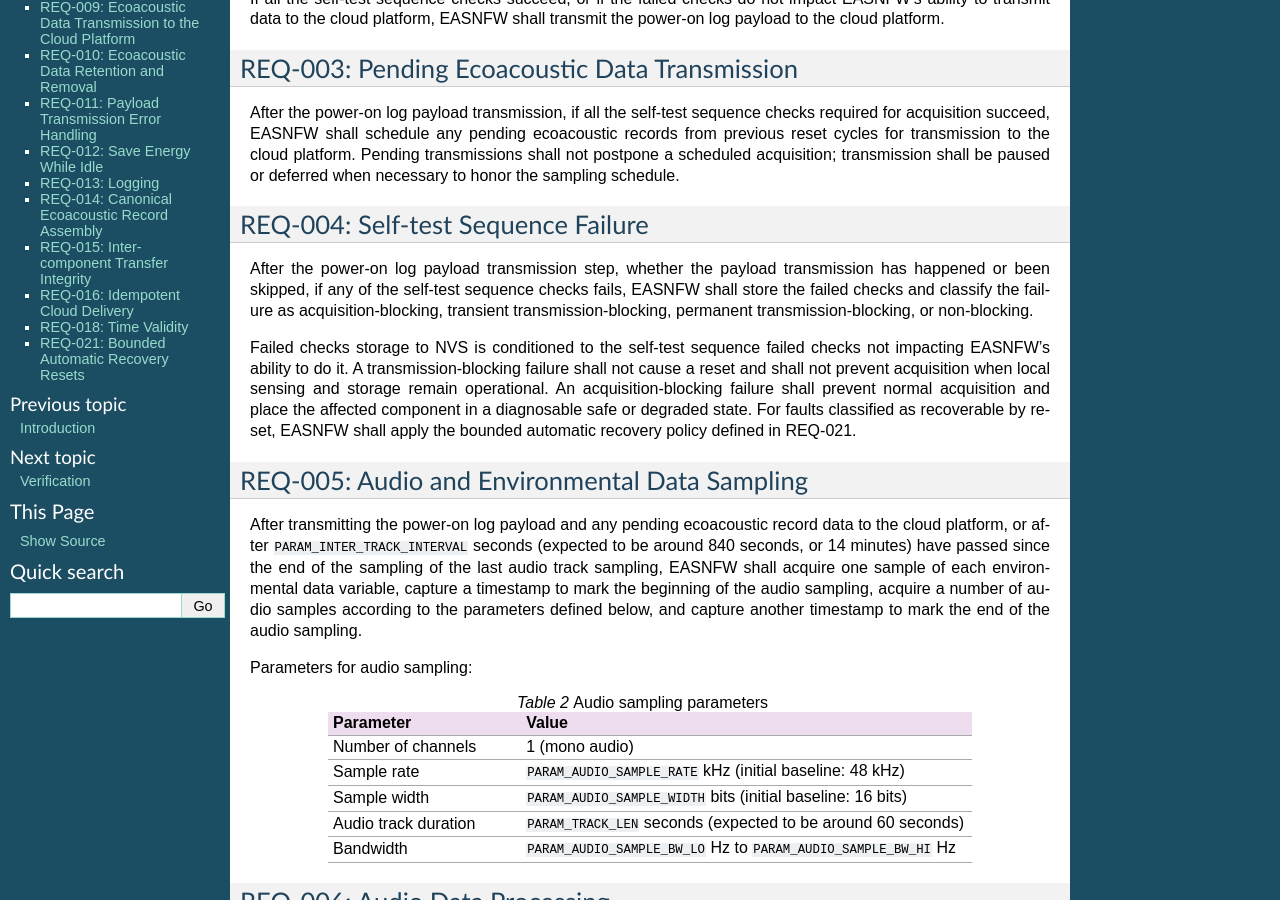
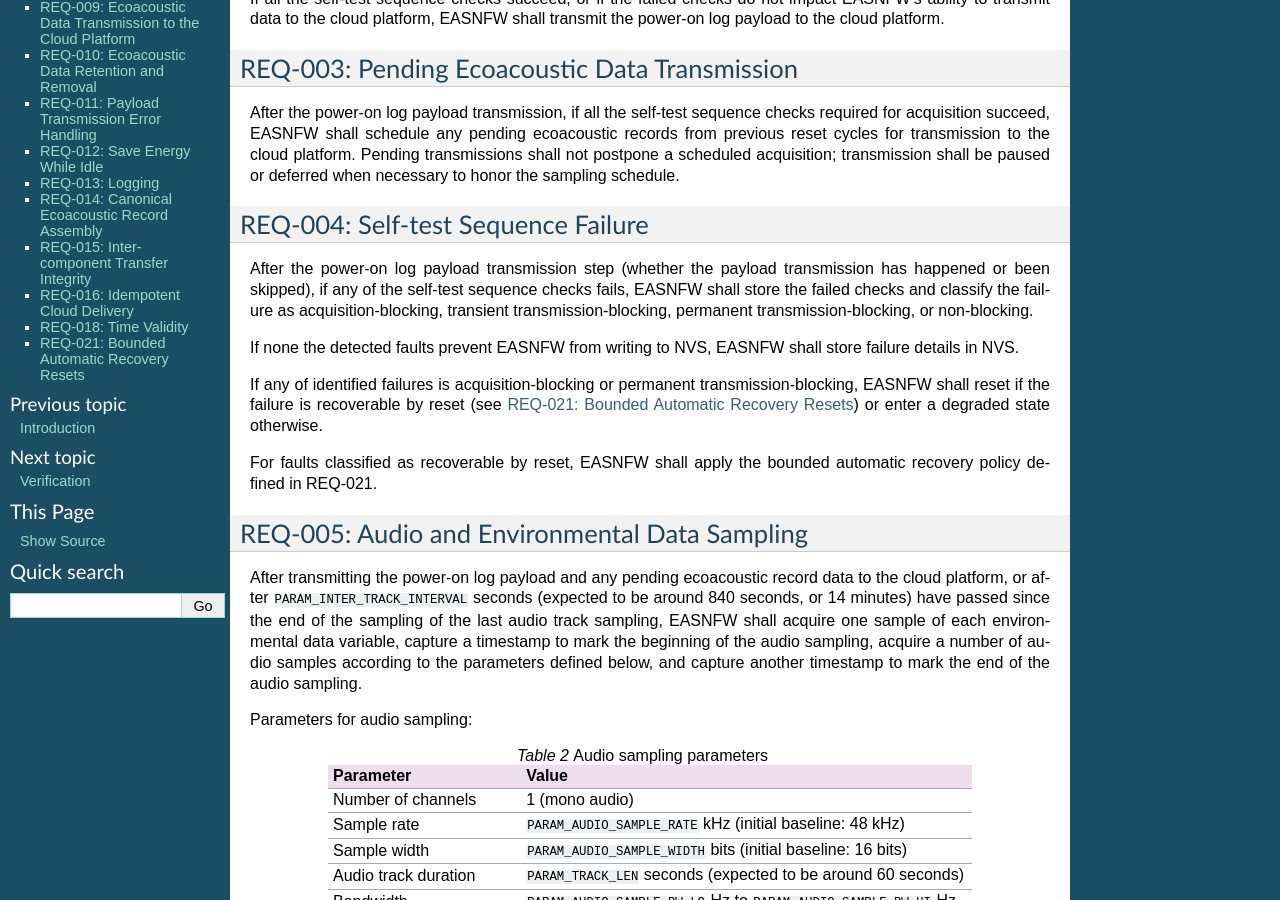
Before and after one commit to hslourenc/easnfw, a Sphinx documentation site: the page built from docs/sphinx/source/chapters/requirements.rst, in a window 1280 px wide and 900 px high, scrolled down 395 px. Built offline with Sphinx 7.4.7, drawn with Linux system fonts in a browser that asks for light colours; the version number could not be read and is left out.

Commit message:
detail REQ-004

```diff
--- a/docs/sphinx/source/chapters/requirements.rst
+++ b/docs/sphinx/source/chapters/requirements.rst
@@ -35,19 +35,21 @@ schedule.
 REQ-004: Self-test Sequence Failure
 ===================================
 
-After the power-on log payload transmission step, whether the payload
-transmission has happened or been skipped, if any of the self-test sequence
+After the power-on log payload transmission step (whether the payload
+transmission has happened or been skipped), if any of the self-test sequence
 checks fails, EASNFW shall store the failed checks and classify the failure as
 acquisition-blocking, transient transmission-blocking, permanent
 transmission-blocking, or non-blocking.
 
-Failed checks storage to NVS is conditioned to the self-test sequence failed
-checks not impacting EASNFW's ability to do it. A transmission-blocking failure
-shall not cause a reset and shall not prevent acquisition when local sensing
-and storage remain operational. An acquisition-blocking failure shall prevent
-normal acquisition and place the affected component in a diagnosable safe or
-degraded state. For faults classified as recoverable by reset, EASNFW shall
-apply the bounded automatic recovery policy defined in REQ-021.
+If none the detected faults prevent EASNFW from writing to NVS, EASNFW shall
+store failure details in NVS.
+
+If any of identified failures is acquisition-blocking or permanent
+transmission-blocking, EASNFW shall reset if the failure is recoverable by
+reset (see :ref:`section_req_reset_policy`) or enter a degraded state otherwise.
+
+For faults classified as recoverable by reset, EASNFW
+shall apply the bounded automatic recovery policy defined in REQ-021.
 
 REQ-005: Audio and Environmental Data Sampling
 ==============================================
@@ -242,6 +244,8 @@ EASNFW shall use synchronized ISO 8601 timestamps with UTC offset on
 ecoacoustic records and include information about the source used for
 synchronization on each record.
 
+.. _section_req_reset_policy:
+
 REQ-021: Bounded Automatic Recovery Resets
 ==========================================
 
```
